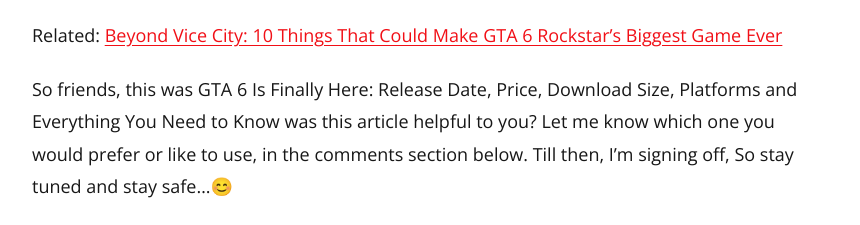
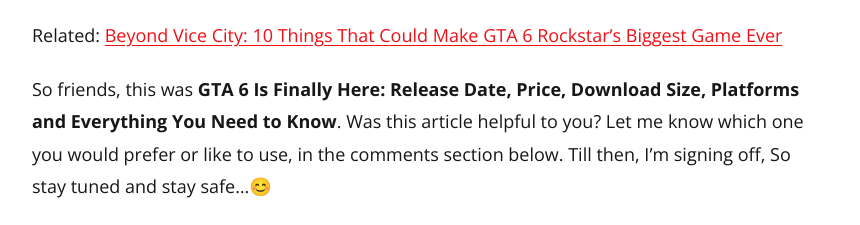
Before and after one commit to princerupadhyay/how2tech, an Astro site: page /gta-6-release-date-price-download-size in a window 1280 px wide. Shown: the part 7375-7600 px from the top of the page, without its empty margins (20-880 px from the left). Built offline with nearby package versions, Linux system fonts and the light colour scheme; Astro itself is replaced by a stand-in of ours.

Commit message:
fourth post

```diff
--- a/src/content/blog/gta-6-release-date-price-download-size.md
+++ b/src/content/blog/gta-6-release-date-price-download-size.md
@@ -93,4 +93,4 @@ Now let me explain the logic behind this. Why should you **preload** and **free
 
 Related: [Beyond Vice City: 10 Things That Could Make GTA 6 Rockstar's Biggest Game Ever](/blog/beyond-vice-city-gta-6-biggest-rockstar-game)
 
-So friends, this was GTA 6 Is Finally Here: Release Date, Price, Download Size, Platforms and Everything You Need to Know was this article helpful to you? Let me know which one you would prefer or like to use, in the comments section below. Till then, I'm signing off, So stay tuned and stay safe...😊
+So friends, this was **GTA 6 Is Finally Here: Release Date, Price, Download Size, Platforms and Everything You Need to Know**. Was this article helpful to you? Let me know which one you would prefer or like to use, in the comments section below. Till then, I'm signing off, So stay tuned and stay safe...😊
```
